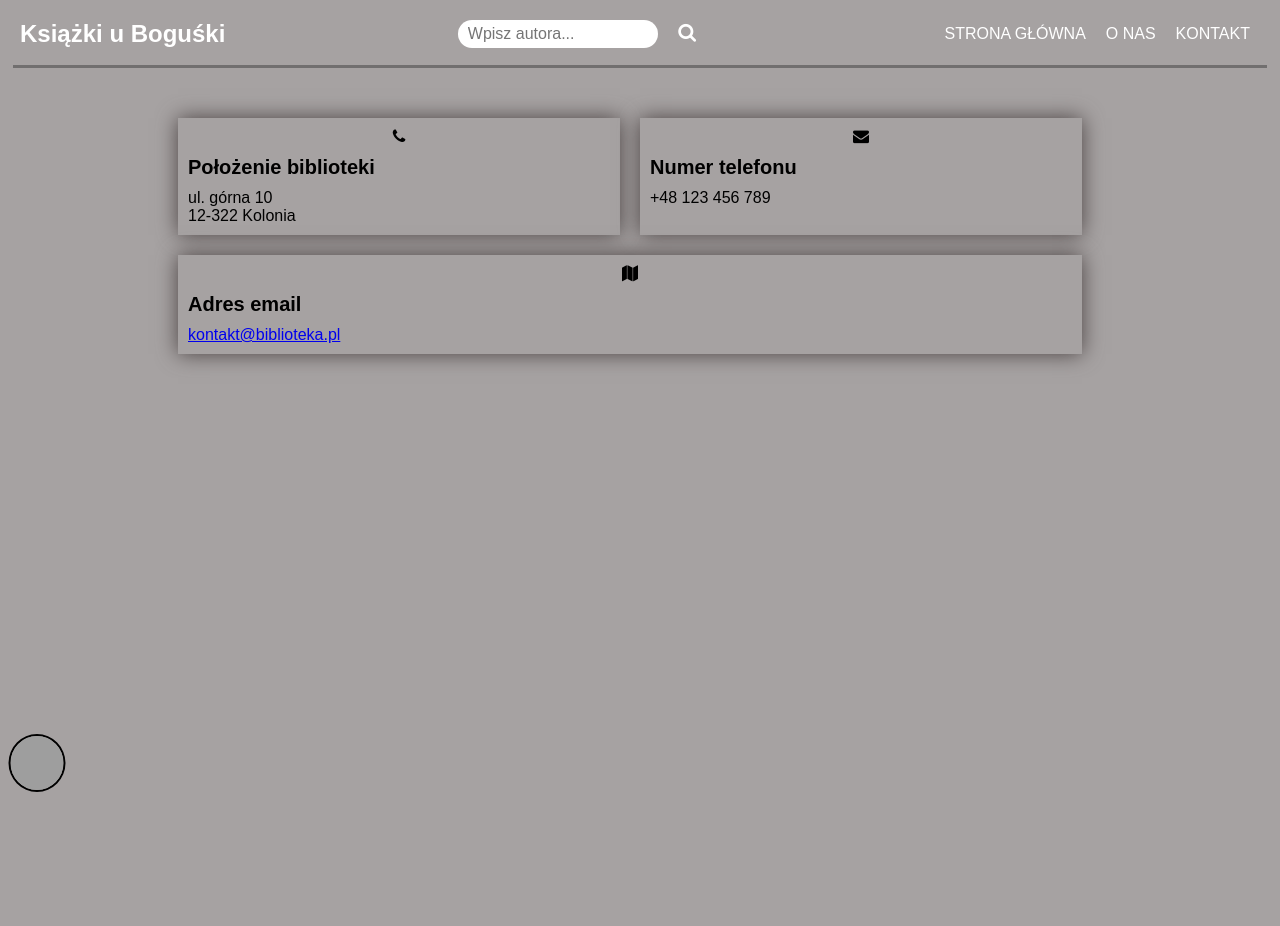
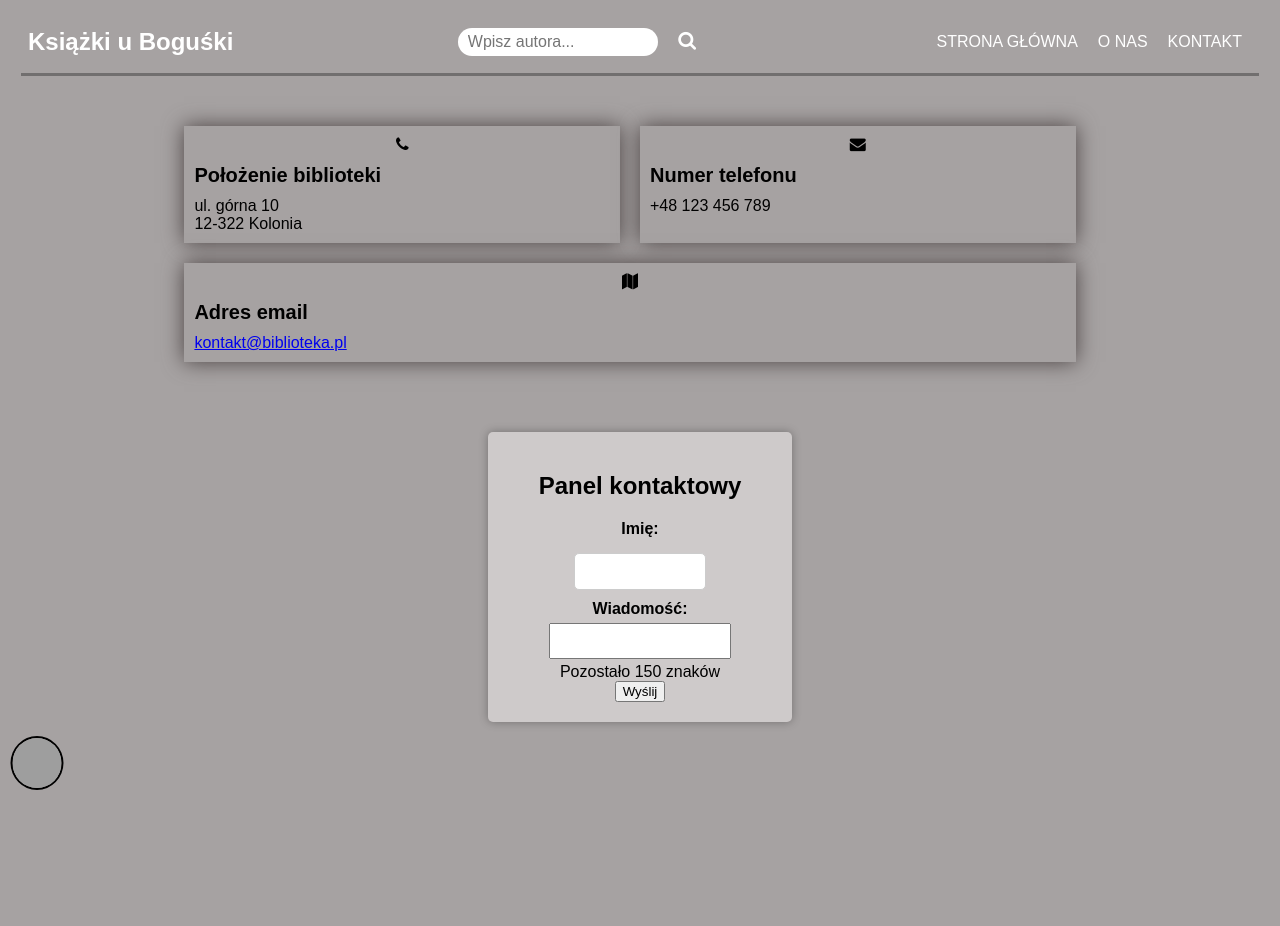
Before and after one commit to Aresiak/Repozytorium, a PHP site: page /kontakt.php in a window 1280 px wide. Before the commit the page ends 792 px from the top, so only its background shows below. Run offline with PHP 8.4, Linux system fonts and the light colour scheme; grey boxes are pictures that could not be loaded.

Commit message:
Add files via upload

```diff
--- a/projekt/component/navbar.php
+++ b/projekt/component/navbar.php
@@ -1,7 +1,7 @@
 <header>
     <nav class="navbar">
   <div class="logo">
-    <a href="https://www.facebook.com/profile.php?id=100013417740006">Książki u Boguśki</a>
+    <a href="">Książki u Boguśki</a>
   </div>
   <div class="search-box">
   <form action="wyniki_wyszukiwania.php" method="post">
--- a/projekt/kontakt.css
+++ b/projekt/kontakt.css
@@ -41,3 +41,49 @@
 	font-size: 16px;
 	margin:0 ;
 }
+/*formularz kontaktowy*/
+* {
+	box-sizing: border-box;
+}
+
+.formularz{
+	margin: auto;
+    margin-top: 0%;
+    width: 30%;
+    background-color: rgb(206, 202, 202);
+    padding: 20px;
+    border-radius: 5px;
+    box-shadow: 0 0 10px rgba(0,0,0,0.3);
+    text-align: center;;
+
+}
+	.formularz label {
+			display: block;
+			margin-bottom: 5px;
+			font-weight: bold;
+		}
+	    .formularz	textarea {
+			resize: none;
+		}
+		.formularz char-counter {
+			margin-top: 5px;
+			font-style: italic;
+		}
+		.formularz error {
+			color: red;
+			font-weight: bold;
+		}
+		.formularz_tekst h1{
+			margin-bottom:20px;
+			text-align: center;
+
+		}
+		input[type="text"], input[type="message"] {
+			width: 50%;
+			padding: 10px;
+			margin: 10px 0;
+			border: 1px solid #ccc;
+			border-radius: 5px;
+			box-sizing: border-box;
+			text-align: center;
+		}
--- a/projekt/kontakt.php
+++ b/projekt/kontakt.php
@@ -13,13 +13,8 @@
     </head>
 <body>
 
-<?php include_once './component/navbar.php'
+<?php include_once './component/navbar.php' ?>
 
-
-
-
-
-?>
 <section>
   <div class="contact-container">
 		<div class="contact-info">
@@ -51,12 +46,72 @@
 				<h3>Adres email</h3>
                 <a href="mailto:biblioteka@example.com">
 				<p>kontakt@biblioteka.pl</p>
-
+</a>
 
 			</div>
 		</div>
 	</div>
-</section>
+
+	<style>
+
+	</style>
+
+	<div class="formularz_tekst">
+	<?php
+
+$servername = "localhost";
+$username = "root";
+$password = "";
+$dbname = "projekt";
+$conn = new mysqli($servername, $username, $password, $dbname);
+if ($_SERVER['REQUEST_METHOD'] === 'POST') {
+    $name = $_POST['name'] ?? '';
+    $message = $_POST['message'] ?? '';
+
+    if (!empty($name) && !empty($message)) {
+      $date = date('Y-m-d H:i:s');
+      $sql = "INSERT INTO panelkontaktowy (name, message, date) VALUES ('$name', '$message', '$date')";
+
+      if ($conn->query($sql) === TRUE) {
+        echo "<h1>Wiadomość została wysłana.</h1>";
+      } else {
+        echo "Error: " . $sql . "<br>" . $conn->error;
+      }
+    } else {
+      echo 'Proszę wypełnić wszystkie pola.';
+    }
+  }
+
+
+
+?>
+</div>
+<script>
+
+		function countChars() {
+			var maxLength = 150;
+			var currentLength = document.getElementById("message").value.length;
+			var charsLeft = maxLength - currentLength;
+
+			document.getElementById("chars-left").innerHTML = charsLeft;
+		}
+	</script>
+
+</div>
+<div class="formularz">
+	<h1>Panel kontaktowy</h1>
+	<form method="POST">
+	<label for="name">Imię:</label>
+		<input type="text" id="name" name="name" required>
+
+		<label for="message">Wiadomość:</label>
+		<textarea id="message" name="message" maxlength="150" onkeyup="countChars()" required></textarea>
+		<div id="char-count">Pozostało <span id="chars-left">150</span> znaków</div>
+
+		<input type="submit" value="Wyślij">
+	</form>
+	</form>
+	</div>
 <?php include_once './component/ikonalogowanie.php' ?>
 </body>
 </html>
--- a/projekt/loginpanel.css
+++ b/projekt/loginpanel.css
@@ -12,7 +12,10 @@ body {
     box-shadow: 0 0 10px rgba(0,0,0,0.3);
     text-align: center;
   }
-
+  .login-panel h2{
+    margin-bottom:20px;
+    text-align: center;
+  }
   input[type="text"], input[type="password"], input[type="email"] {
     width: 100%;
     padding: 10px;
--- a/projekt/projekt.css
+++ b/projekt/projekt.css
@@ -1,4 +1,4 @@
-html, body {
+html {
     background-color: rgb(166, 162, 162);
     height: 100%;
    	margin: 0;
@@ -135,17 +135,12 @@ html, body {
         height:100vh;
         margin:0% 10%;
 
-
-
-
-
-
       }
       /*prawy panel z ilością dodanych książek*/
       .right-panel{
         float:right;
         width:30%;
-        margin-top:100px;
+        margin-top:80px;
       }
       .right-panel h2{
         line-height: 0.2;
@@ -205,3 +200,10 @@ html, body {
   margin-right: 10px;
 
 }
+
+.small-square {
+  display: inline-block;
+  width: 10px;
+  height: 10px;
+  background-color: green;
+}
```
Also changed, not shown: projekt/loginpanel.php (+36 -17 lines), projekt/projekt.php (+29 -7 lines), projekt/projekt.sql (+39 -20 lines), projekt/rejestracja.php (+13 -23 lines).
